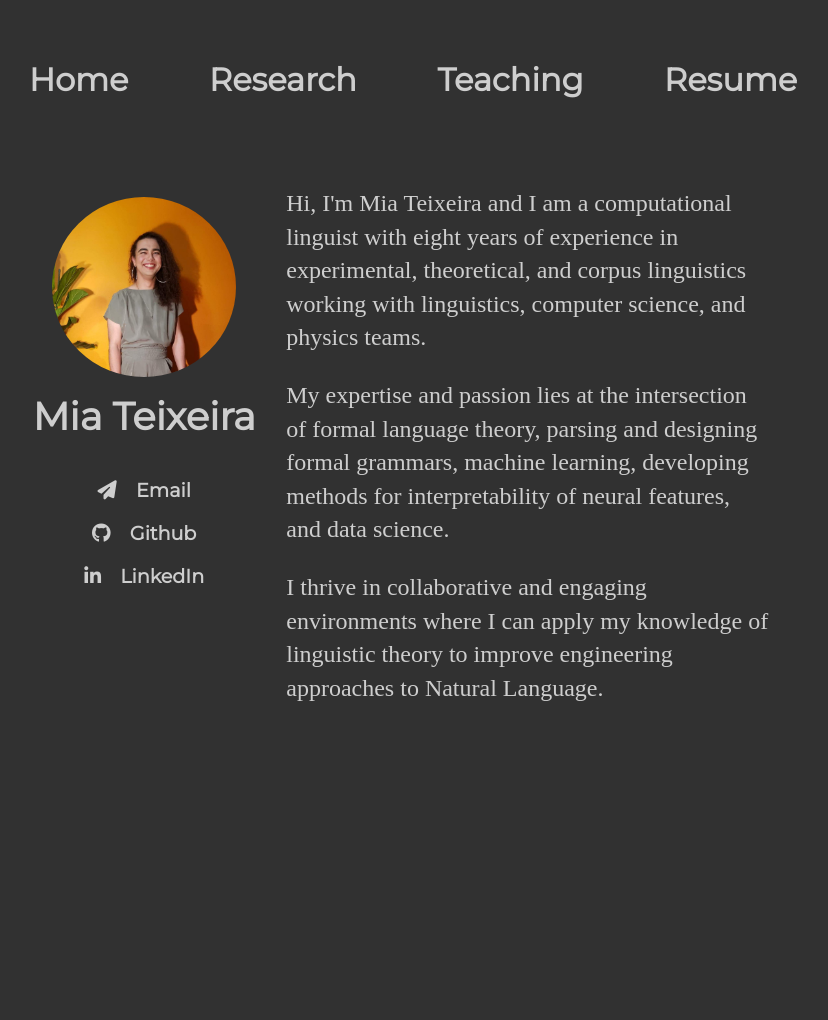
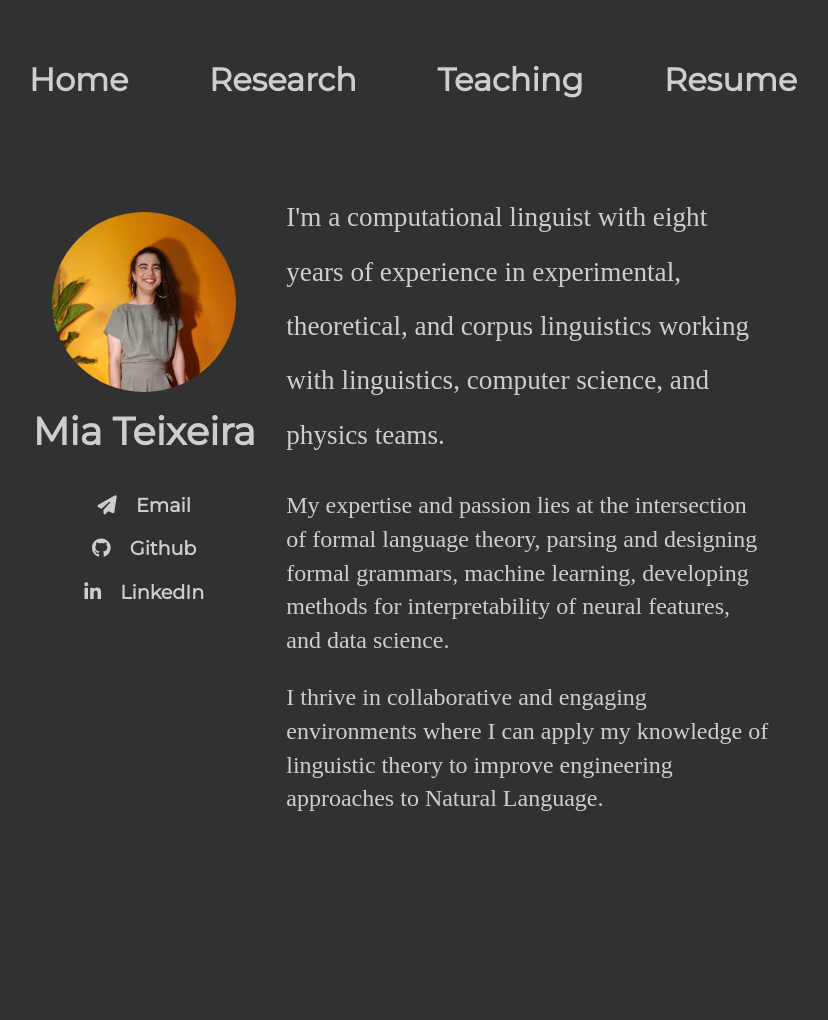
Before and after one commit to miateixeira/miateixeira.github.io, a Jekyll site: the page built from index.html, in a window 1280 px wide. Shown: the whole page, without its empty margins (227-1055 px from the left). Built offline with Jekyll 4.4.1, drawn with Linux system fonts in a browser that asks for light colours; nearby versions of some CDN libraries.

Commit message:
added lead to blurb

```diff
--- a/index.html
+++ b/index.html
@@ -3,7 +3,7 @@ layout: default
 title: Mia Teixeira
 ---
 <div class="blurb">
-  <p>Hi, I'm Mia Teixeira and I am a computational linguist with eight years of experience in experimental, theoretical, and corpus linguistics working with linguistics, computer science, and physics teams.</p>
+  <p class="lead">I'm a computational linguist with eight years of experience in experimental, theoretical, and corpus linguistics working with linguistics, computer science, and physics teams.</p>
   <p>My expertise and passion lies at the intersection of formal language theory, parsing and designing formal grammars, machine learning, developing methods for interpretability of neural features, and data science.</p>
   <p>I thrive in collaborative and engaging environments where I can apply my knowledge of linguistic theory to improve engineering approaches to Natural Language.</p>
 </div><!-- /.blurb -->
```
